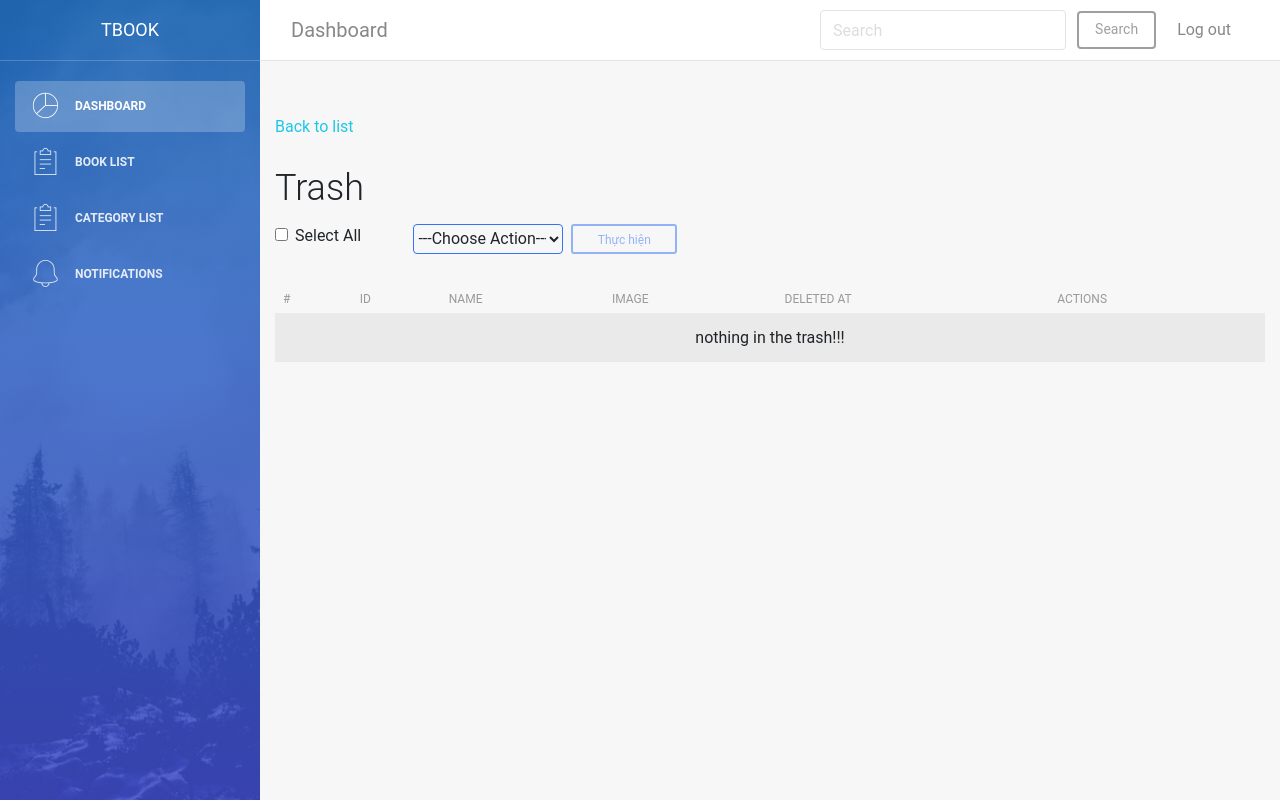
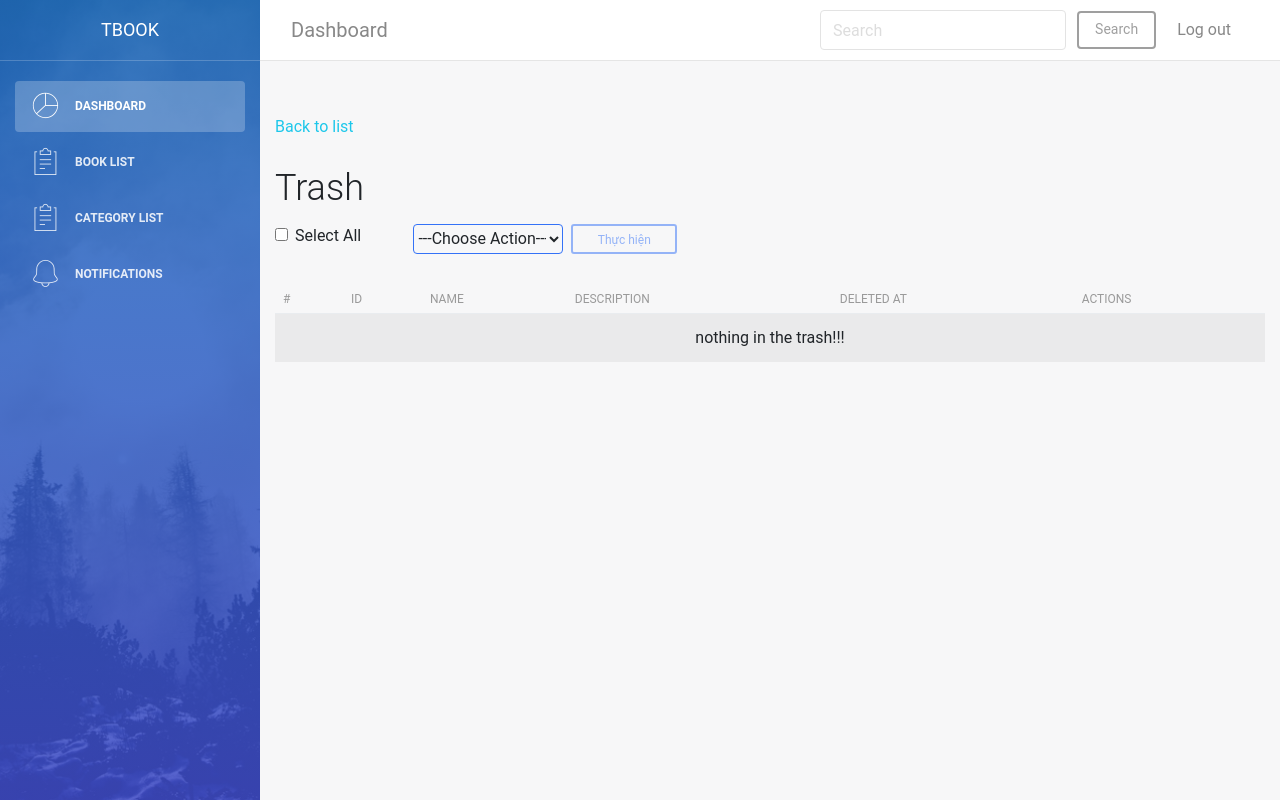
Before and after one commit to duytamdev/TBook, a Node server app: page /stored/trash/categories in a window 1280 px wide. Run offline with Node 20, Linux system fonts and the light colour scheme; data that the repository does not hold is empty; some libraries are stand-ins or nearby versions.

Commit message:
add api get product of category & edit category field

```diff
--- a/app/controllers/StoredController.js
+++ b/app/controllers/StoredController.js
@@ -45,7 +45,7 @@ class StoredController {
         const categoryFormat = categories.map((category) => ({
           _id: category._id,
           name: category.name,
-          image: category.image,
+          description: category.description,
           updatedAt: date.format(category.updatedAt),
         }));
         res.render('stored/stored-categories', { categories: categoryFormat, countDeleted });
@@ -73,7 +73,7 @@ class StoredController {
         const categoryFormat = categories.map((category) => ({
           _id: category._id,
           name: category.name,
-          image: category.image,
+          description: category.description,
           deletedAt: date.format(category.deletedAt),
         }));
         res.render('stored/stored-categories-trash', { categories: categoryFormat });
--- a/app/models/Category.js
+++ b/app/models/Category.js
@@ -6,7 +6,7 @@ const { Schema } = mongoose;
 
 const Category = new Schema({
   name: { type: String, required: true },
-  image: { type: String },
+  description: { type: String },
   date: { type: Date, default: Date.now },
 }, {
   timestamps: true,
--- a/routes/api.js
+++ b/routes/api.js
@@ -7,6 +7,7 @@ router.get('/products/get-all', apiController.getAllBook);
 router.get('/categories/get-all', apiController.getAllCategories);
 router.get('/products/search', apiController.searchNameBook);
 router.get('/product/:id', apiController.getBook);
+router.get('/products-of-category/:idCategory', apiController.getBookOfCategory);
 router.post('/auth/register', apiController.register);
 router.post('/auth/login', apiController.login);
 module.exports = router;
--- a/views/category/create.hbs
+++ b/views/category/create.hbs
@@ -6,8 +6,8 @@
     </div>
 
     <div class="form-group">
-        <label>Image link</label>
-        <input name="image" type="text" class="form-control" placeholder="Eg. https://example.com/img.png" >
+        <label>Description</label>
+        <textarea  placeholder="Eg. ....."   name="description" type="text" class="form-control"></textarea>
     </div>
 
     <button class=" btn btn-primary  mb-4 btn-add">Add</button>
--- a/views/category/update.hbs
+++ b/views/category/update.hbs
@@ -6,8 +6,8 @@
     </div>
 
     <div class="form-group">
-        <label>Image link</label>
-        <input value="{{{category.image}}}" name="image" type="text" class="form-control" placeholder="Eg. https://example.com/img.png" >
+        <label>Description</label>
+        <textarea  placeholder="Eg. ....."   name="description" type="text" class="form-control">{{{category.description}}}</textarea>
     </div>
 
     <button class=" btn btn-primary  mb-4 btn-add">Update</button>
--- a/views/stored/stored-categories-trash.hbs
+++ b/views/stored/stored-categories-trash.hbs
@@ -26,7 +26,7 @@
         <th >#</th>
         <th>ID</th>
         <th>Name</th>
-        <th>Image</th>
+        <th>Description</th>
         <th>Deleted at</th>
         <th colspan="2">actions</th>
 
@@ -44,10 +44,7 @@
             </td>
             <td>{{sum @index 1}}</td>
             <td>{{this.name}}</td>
-            <td>
-<!--                <a target="_blank" name="tag-a-categories" value={{this.image}}> {{this.image}}</a>-->
-                <img src="{{this.image}}" alt="{{this.image}}" width="80" height="80"/>
-              </td>
+            <td>{{this.description}}</td>
             <td>{{this.deletedAt}}</td>
             <td>
                 <a class="restore-categories" data-id="{{this._id}}" href="">Restore</a>
```
Also changed, not shown: app/controllers/APIController.js (+11 -2 lines), views/stored/stored-categories.hbs (+2 -5 lines).
